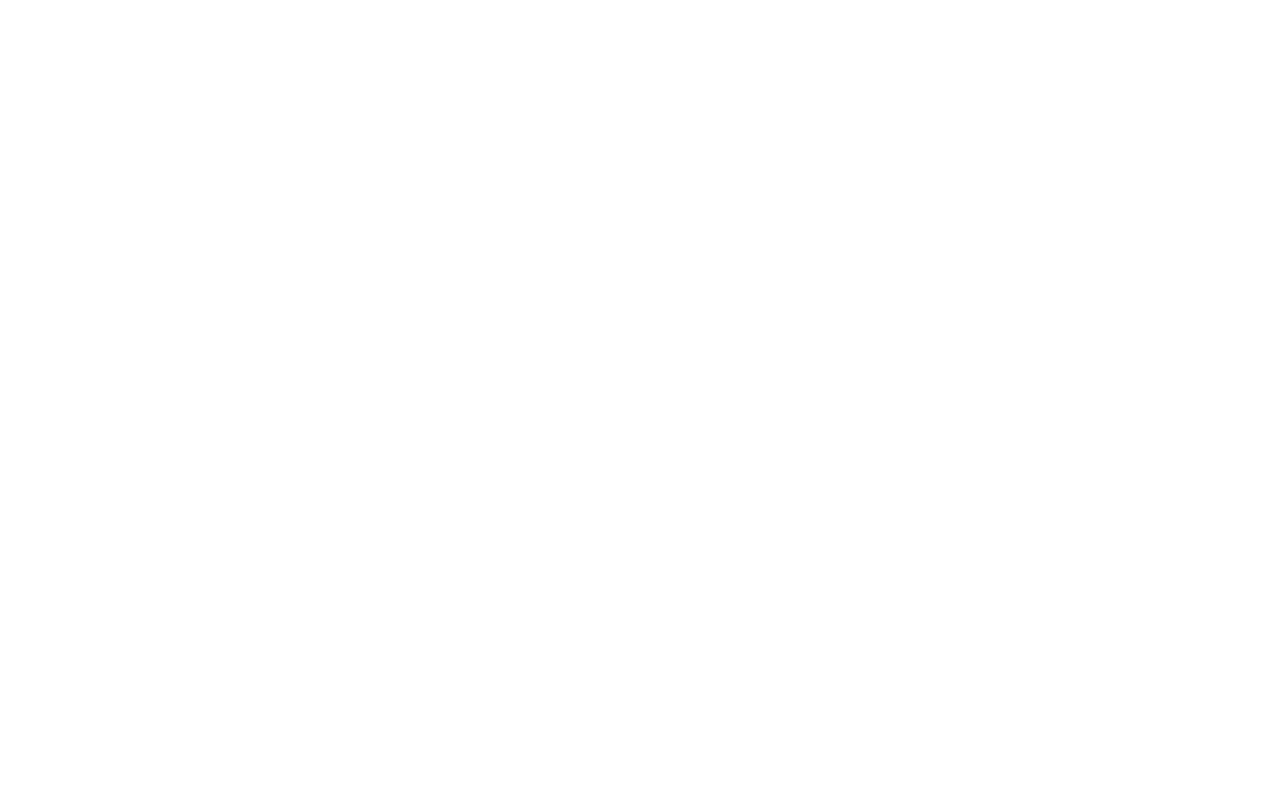
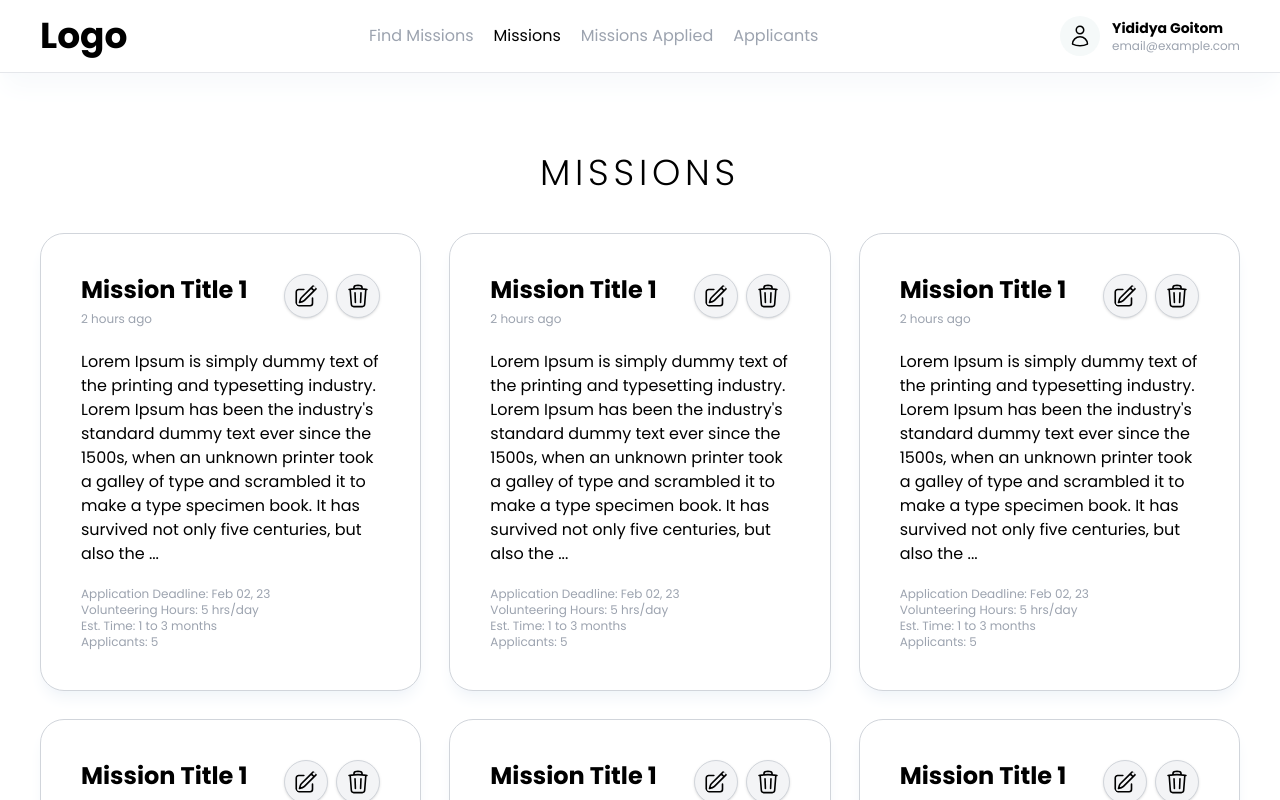
Before and after one commit to Yidu-xSkript/volunteer_connect, a React (Create React App) app in the folder frontend/: page /missions in a window 1280 px wide. Shown: the top 800 px of the page. Built offline with nearby package versions, Linux system fonts and the light colour scheme; a web font is replaced by a local one.

Commit message:
Created Organization mission card component | added mission card into missions page and populated it with fake static data

```diff
--- a/frontend/src/components/cards/mission_org.js
+++ b/frontend/src/components/cards/mission_org.js
@@ -0,0 +1,31 @@
+import { PencilSquareIcon, TrashIcon } from "@heroicons/react/24/outline";
+function OrgMissionCard({id, title, post_human_date, description, deadline, volunteering_hours, est_time, applicants}) {
+    // Use ID for edit & delete modal.
+
+    const openEditModal = () => {}
+    const openDeleteModal = () => {}
+
+    return (
+        <div className="rounded-3xl border border-gray-300 shadow-lg shadow-slate-100 p-10 bg-white space-y-5">
+            <div className="flex items-start justify-between">
+                <div>
+                    <h2 className="font-bold text-2xl">{title}</h2>
+                    <small className="text-xs text-gray-400">{post_human_date}</small>
+                </div>
+                <div className="flex space-x-2">
+                    <PencilSquareIcon title="Edit Mission" className="w-11 rounded-full shadow p-2 border border-gray-300 bg-gray-100 cursor-pointer" onClick={openEditModal} />
+                    <TrashIcon title="Delete Mission" className="w-11 rounded-full shadow p-2 border border-gray-300 bg-gray-100 cursor-pointer" onClick={openDeleteModal} />
+                </div>
+            </div>
+            <p>{description.substring(0, 300)}...</p>
+            <div>
+                <p className="text-xs text-gray-400">Application Deadline: {deadline}</p>
+                <p className="text-xs text-gray-400">Volunteering Hours: {volunteering_hours} {volunteering_hours > 1 ? 'hrs' : 'hr'}/day</p>
+                <p className="text-xs text-gray-400">Est. Time: {est_time}</p>
+                <p className="text-xs text-gray-400">Applicants: {applicants}</p>
+            </div>
+        </div>
+    );
+}
+
+export default OrgMissionCard;
--- a/frontend/src/pages/missions/index.js
+++ b/frontend/src/pages/missions/index.js
@@ -1,6 +1,97 @@
+import OrgMissionCard from "../../components/cards/mission_org";
+import AuthLayout from "../../Layout/Auth";
+import { PlusIcon } from "@heroicons/react/24/outline";
+
 function Mission() {
+    const missions = [
+        {
+            id: 1,
+            applicants: 5,
+            deadline: 'Feb 02, 23',
+            est_time: '1 to 3 months',
+            post_human_date: '2 hours ago',
+            title: 'Mission Title 1',
+            volunteering_hours: 5,
+            description: 'Lorem Ipsum is simply dummy text of the printing and typesetting industry. Lorem Ipsum has been the industry\'s standard dummy text ever since the 1500s, when an unknown printer took a galley of type and scrambled it to make a type specimen book. It has survived not only five centuries, but also the leap into electronic typesetting, remaining essentially unchanged. It was popularised in the 1960s with the release of Letraset sheets containing Lorem Ipsum passages, and more recently with desktop publishing software like Aldus PageMaker including versions of Lorem Ipsum.',
+        },
+        {
+            id: 2,
+            applicants: 5,
+            deadline: 'Feb 02, 23',
+            est_time: '1 to 3 months',
+            post_human_date: '2 hours ago',
+            title: 'Mission Title 1',
+            volunteering_hours: 5,
+            description: 'Lorem Ipsum is simply dummy text of the printing and typesetting industry. Lorem Ipsum has been the industry\'s standard dummy text ever since the 1500s, when an unknown printer took a galley of type and scrambled it to make a type specimen book. It has survived not only five centuries, but also the leap into electronic typesetting, remaining essentially unchanged. It was popularised in the 1960s with the release of Letraset sheets containing Lorem Ipsum passages, and more recently with desktop publishing software like Aldus PageMaker including versions of Lorem Ipsum.',
+        },
+        {
+            id: 3,
+            applicants: 5,
+            deadline: 'Feb 02, 23',
+            est_time: '1 to 3 months',
+            post_human_date: '2 hours ago',
+            title: 'Mission Title 1',
+            volunteering_hours: 5,
+            description: 'Lorem Ipsum is simply dummy text of the printing and typesetting industry. Lorem Ipsum has been the industry\'s standard dummy text ever since the 1500s, when an unknown printer took a galley of type and scrambled it to make a type specimen book. It has survived not only five centuries, but also the leap into electronic typesetting, remaining essentially unchanged. It was popularised in the 1960s with the release of Letraset sheets containing Lorem Ipsum passages, and more recently with desktop publishing software like Aldus PageMaker including versions of Lorem Ipsum.',
+        },
+        {
+            id: 4,
+            applicants: 5,
+            deadline: 'Feb 02, 23',
+            est_time: '1 to 3 months',
+            post_human_date: '2 hours ago',
+            title: 'Mission Title 1',
+            volunteering_hours: 5,
+            description: 'Lorem Ipsum is simply dummy text of the printing and typesetting industry. Lorem Ipsum has been the industry\'s standard dummy text ever since the 1500s, when an unknown printer took a galley of type and scrambled it to make a type specimen book. It has survived not only five centuries, but also the leap into electronic typesetting, remaining essentially unchanged. It was popularised in the 1960s with the release of Letraset sheets containing Lorem Ipsum passages, and more recently with desktop publishing software like Aldus PageMaker including versions of Lorem Ipsum.',
+        },
+        {
+            id: 5,
+            applicants: 5,
+            deadline: 'Feb 02, 23',
+            est_time: '1 to 3 months',
+            post_human_date: '2 hours ago',
+            title: 'Mission Title 1',
+            volunteering_hours: 5,
+            description: 'Lorem Ipsum is simply dummy text of the printing and typesetting industry. Lorem Ipsum has been the industry\'s standard dummy text ever since the 1500s, when an unknown printer took a galley of type and scrambled it to make a type specimen book. It has survived not only five centuries, but also the leap into electronic typesetting, remaining essentially unchanged. It was popularised in the 1960s with the release of Letraset sheets containing Lorem Ipsum passages, and more recently with desktop publishing software like Aldus PageMaker including versions of Lorem Ipsum.',
+        },
+        {
+            id: 6,
+            applicants: 5,
+            deadline: 'Feb 02, 23',
+            est_time: '1 to 3 months',
+            post_human_date: '2 hours ago',
+            title: 'Mission Title 1',
+            volunteering_hours: 5,
+            description: 'Lorem Ipsum is simply dummy text of the printing and typesetting industry. Lorem Ipsum has been the industry\'s standard dummy text ever since the 1500s, when an unknown printer took a galley of type and scrambled it to make a type specimen book. It has survived not only five centuries, but also the leap into electronic typesetting, remaining essentially unchanged. It was popularised in the 1960s with the release of Letraset sheets containing Lorem Ipsum passages, and more recently with desktop publishing software like Aldus PageMaker including versions of Lorem Ipsum.',
+        }
+    ]
     return (
-        <></>
+        <AuthLayout>
+            <div className="relative">
+                <div className="p-10 mx-auto container">
+                    <div className="flex justify-center my-10">
+                        <h1 className="text-4xl uppercase tracking-[0.3rem] font-light">Missions</h1>
+                    </div>
+                    <div className="grid grid-cols-3 gap-7 my-10">
+                        {missions.map((mission) => (
+                            // I'm referring to the attributes 1by1 for ease. I'm gonna pass the whole object later when i send a get request to the api.
+                            <OrgMissionCard
+                                key={mission.id}
+                                applicants={mission.applicants}
+                                deadline={mission.deadline}
+                                description={mission.description}
+                                est_time={mission.est_time}
+                                id={mission.id}
+                                post_human_date={mission.post_human_date}
+                                title={mission.title}
+                                volunteering_hours={mission.volunteering_hours} />
+                        ))}
+                    </div>
+                    <div className="cursor-pointer text-lg text-center uppercase tracking-[0.2rem] font-semibold" title="Load More Missions">Load More</div>
+                </div>
+                <PlusIcon className="w-20 p-3 rounded-full bg-primary shadow-xl absolute bottom-10 right-10 text-white cursor-pointer" title="Add Mission" />
+            </div>
+        </AuthLayout>
     );
 }
 export default Mission;
```
